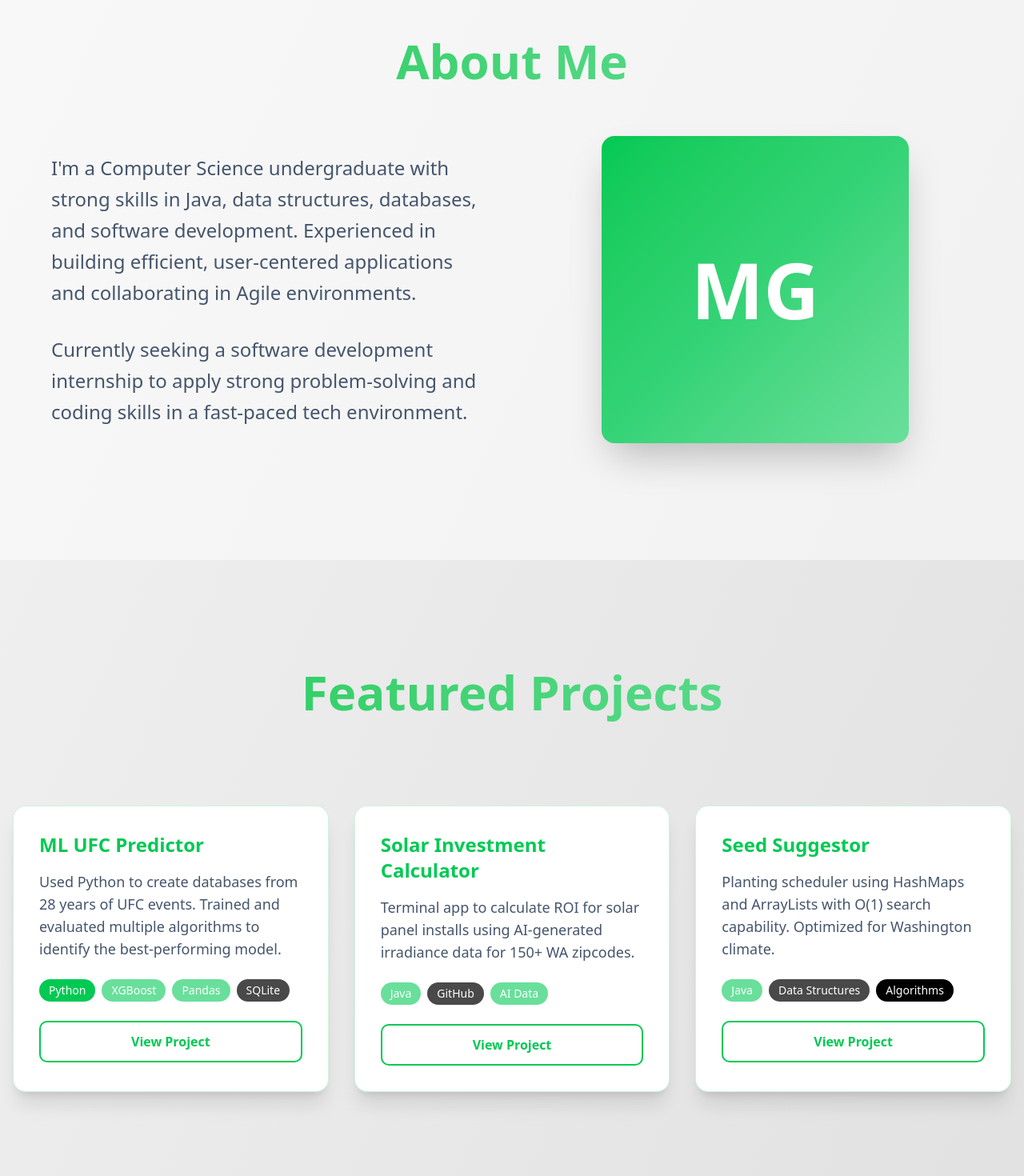
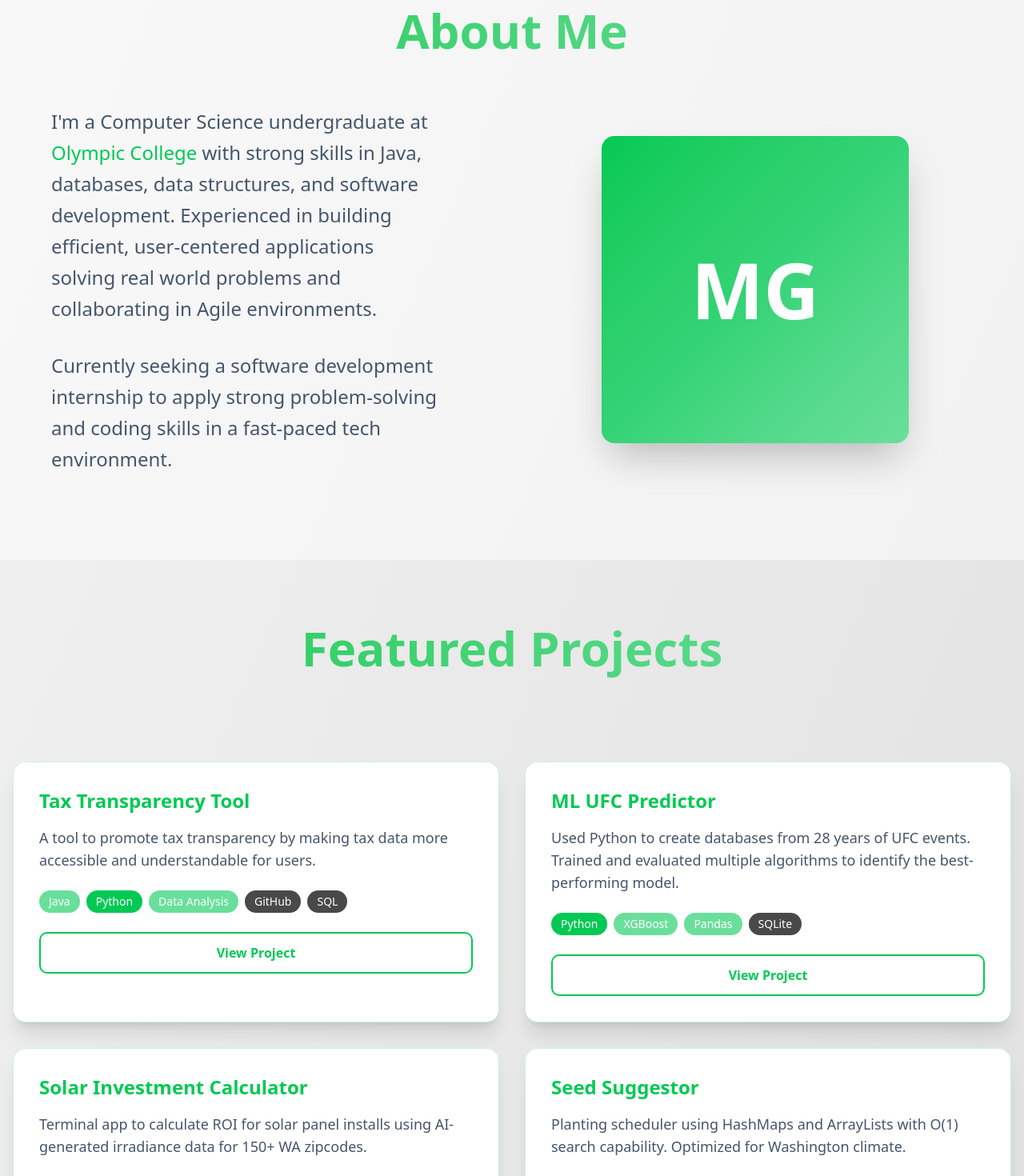
Before and after one commit to GreeneMason/cs_399_ecosite, a Next.js app: page / in a window 1280 px wide. Shown: the part 900-2370 px from the top of the page at 80% size. Built offline with nearby package versions, Linux system fonts and the light colour scheme.

Commit message:
Add tax transparency tool tile, update projects grid to 2 cols, narrow about me text, add Olympic College link

```diff
--- a/app/page.tsx
+++ b/app/page.tsx
@@ -72,10 +72,10 @@ export default function Home() {
           <div className="max-w-6xl mx-auto">
             <h2 className="text-5xl md:text-6xl font-bold text-center mb-16 bg-gradient-to-r from-[#01c953] to-[#69df9b] bg-clip-text text-transparent">About Me</h2>
             <div className="grid lg:grid-cols-2 gap-16 items-center">
-              <div className="space-y-8">
+              <div className="space-y-8 max-w-[90%]">
                 <p className="text-xl md:text-2xl text-slate-600 dark:text-slate-300 leading-relaxed">
-                  I'm a Computer Science undergraduate with strong skills in Java, data structures, databases, and software development.
-                  Experienced in building efficient, user-centered applications and collaborating in Agile environments.
+                  I'm a Computer Science undergraduate at <a href="https://www.olympic.edu" target="_blank" rel="noopener noreferrer" className="text-[#01c953] hover:underline">Olympic College</a> with strong skills in Java, databases, data structures, and software development.
+                  Experienced in building efficient, user-centered applications solving real world problems and collaborating in Agile environments.
                 </p>
                 <p className="text-xl md:text-2xl text-slate-600 dark:text-slate-300 leading-relaxed">
                   Currently seeking a software development internship to apply strong problem-solving and coding skills in a fast-paced tech environment.
@@ -96,7 +96,26 @@ export default function Home() {
         <div className="container mx-auto">
           <div className="max-w-7xl mx-auto">
             <h2 className="text-5xl md:text-6xl font-bold text-center mb-24 bg-gradient-to-r from-[#01c953] to-[#69df9b] bg-clip-text text-transparent pb-4">Featured Projects</h2>
-            <div className="grid md:grid-cols-2 xl:grid-cols-3 gap-8">
+            <div className="grid md:grid-cols-2 gap-8">
+              <div className="bg-white dark:bg-slate-800 rounded-2xl border border-[#01c953]/20 shadow-xl hover:shadow-2xl transition-all duration-300 hover:border-[#69df9b]/40 hover:transform hover:scale-105">
+                <div className="p-8">
+                  <h3 className="text-2xl font-semibold mb-4 text-[#01c953]">Tax Transparency Tool</h3>
+                  <p className="text-slate-600 dark:text-slate-300 mb-6 text-lg">
+                    A tool to promote tax transparency by making tax data more accessible and understandable for users.
+                  </p>
+                  <div className="flex flex-wrap gap-2 mb-6">
+                    <span className="bg-[#69df9b] text-white px-3 py-1 rounded-full text-sm">Java</span>
+                    <span className="bg-[#01c953] text-white px-3 py-1 rounded-full text-sm">Python</span>
+                    <span className="bg-[#69df9b] text-white px-3 py-1 rounded-full text-sm">Data Analysis</span>
+                    <span className="bg-[#484948] text-white px-3 py-1 rounded-full text-sm">GitHub</span>
+                    <span className="bg-[#484948] text-white px-3 py-1 rounded-full text-sm">SQL</span>
+                  </div>
+                  <a href="https://github.com/GreeneMason/tax_transparency_tool" target="_blank" rel="noopener noreferrer" className="block w-full text-center border-2 border-[#01c953] text-[#01c953] hover:bg-[#01c953] hover:text-white py-3 rounded-lg transition-all duration-300 font-semibold">
+                    View Project
+                  </a>
+                </div>
+              </div>
+
               <div className="bg-white dark:bg-slate-800 rounded-2xl border border-[#01c953]/20 shadow-xl hover:shadow-2xl transition-all duration-300 hover:border-[#69df9b]/40 hover:transform hover:scale-105">
                 <div className="p-8">
                   <h3 className="text-2xl font-semibold mb-4 text-[#01c953]">ML UFC Predictor</h3>
```
